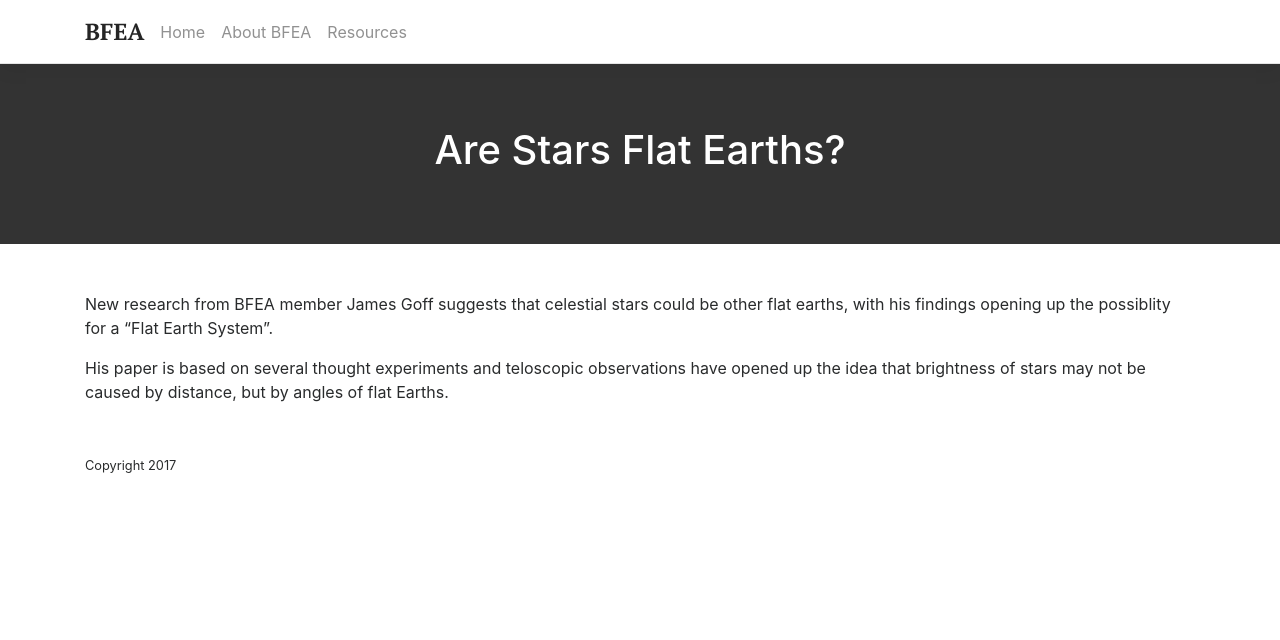
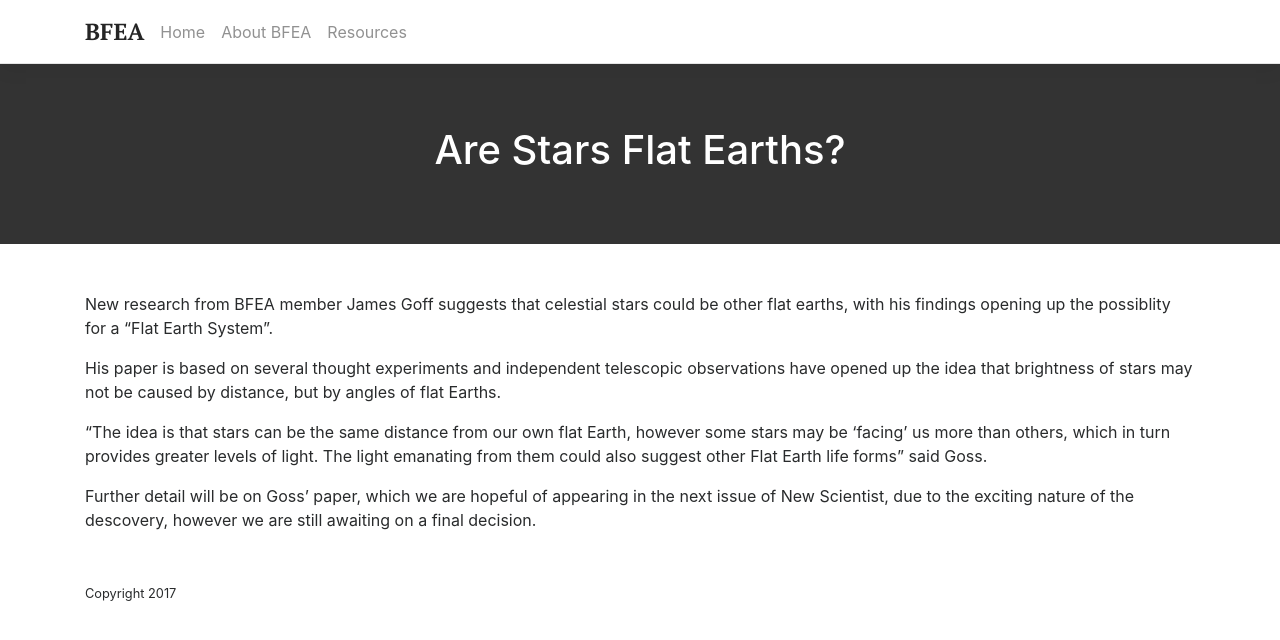
Before and after one commit to krussll/etsysimplicity, a Jekyll site: the page built from _posts/2017-08-30-are-stars-flat-earths.md, in a window 1280 px wide. Shown: the top 640 px of the page. Built offline with Jekyll 4.4.1, drawn with Linux system fonts in a browser that asks for light colours; a script that is not in the unit is left out.

Commit message:
Update 2017-08-30-are-stars-flat-earths.md

```diff
--- a/_posts/2017-08-30-are-stars-flat-earths.md
+++ b/_posts/2017-08-30-are-stars-flat-earths.md
@@ -6,4 +6,8 @@ colour: yellow
 
 New research from BFEA member James Goff suggests that celestial stars could be other flat earths, with his findings opening up the possiblity for a "Flat Earth System".
 
-His paper is based on several thought experiments and teloscopic observations have opened up the idea that brightness of stars may not be caused by distance, but by angles of flat Earths.
+His paper is based on several thought experiments and independent telescopic observations have opened up the idea that brightness of stars may not be caused by distance, but by angles of flat Earths.
+
+"The idea is that stars can be the same distance from our own flat Earth, however some stars may be 'facing' us more than others, which in turn provides greater levels of light. The light emanating from them could also suggest other Flat Earth life forms" said Goss.
+
+Further detail will be on Goss' paper, which we are hopeful of appearing in the next issue of New Scientist, due to the exciting nature of the descovery, however we are still awaiting on a final decision.
```
